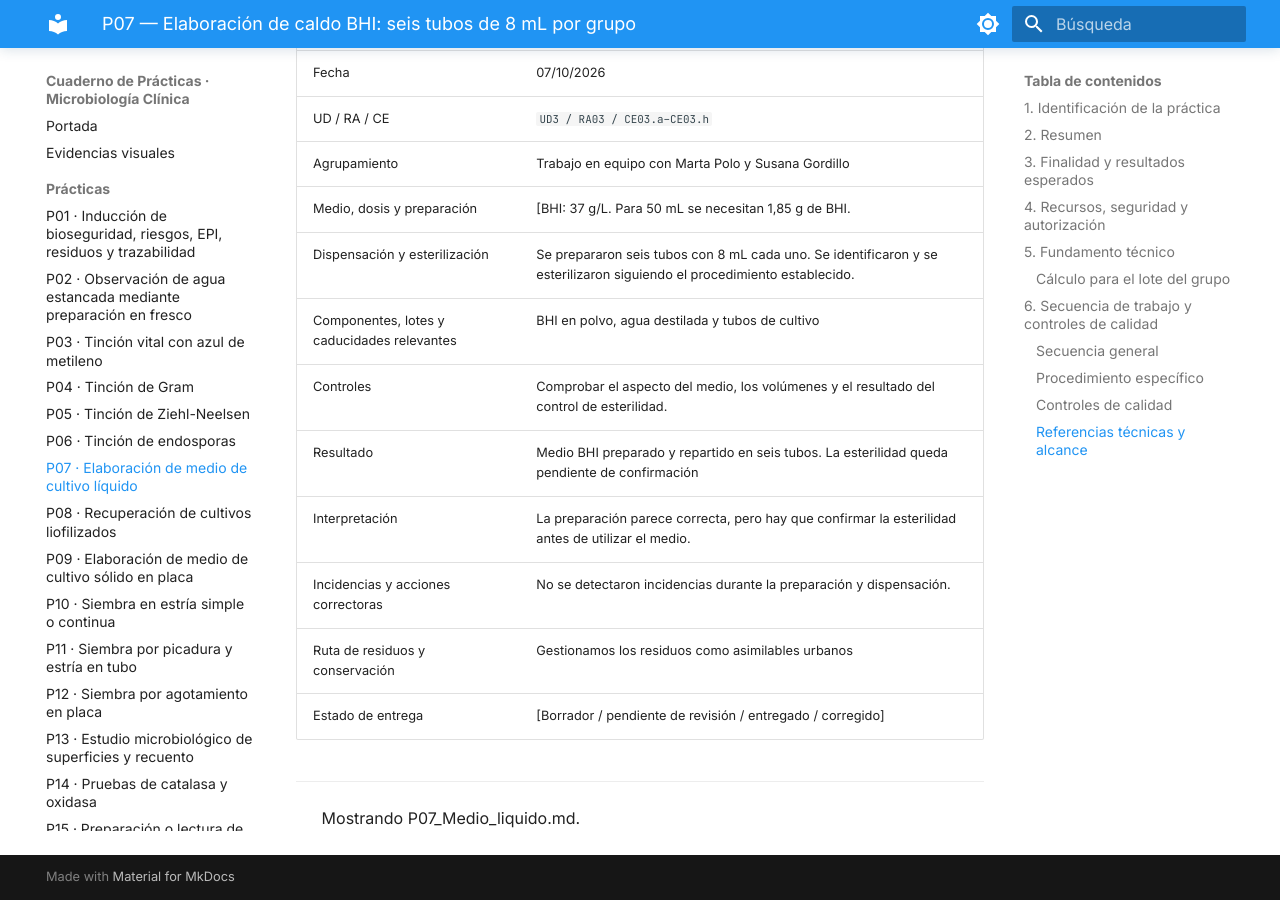
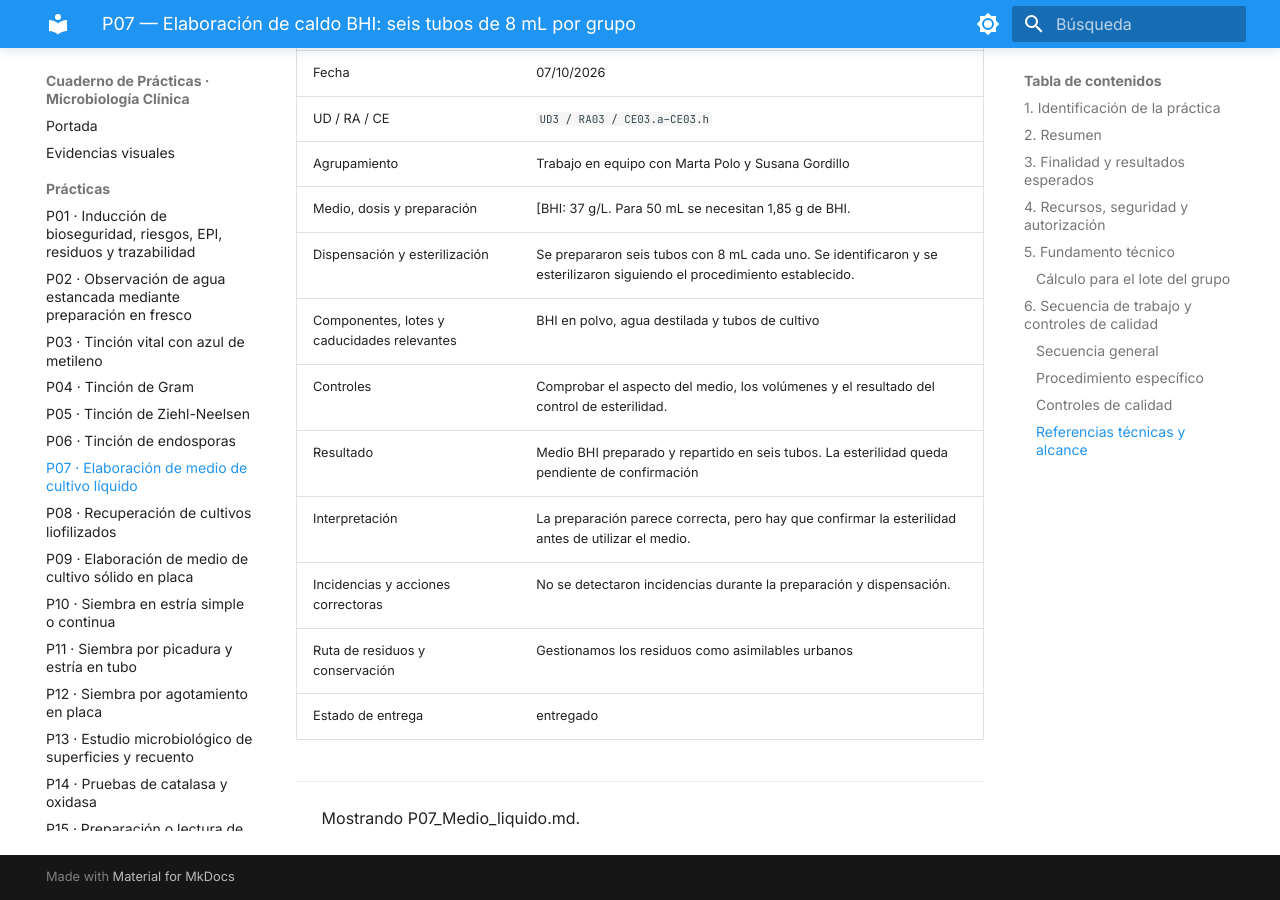
Before and after one commit to lloboc01-ai/Cuaderno-microbiolog-a-Leire-, an MkDocs documentation site: the page built from docs/practicas/P07_Medio_liquido.md, in a window 1280 px wide and 900 px high, scrolled down 15265 px. Built offline with MkDocs 1.6.1 and Material for MkDocs 9.7.7, drawn with Linux system fonts in a browser that asks for light colours.

Commit message:
Update P07_Medio_liquido.md

```diff
--- a/docs/practicas/P07_Medio_liquido.md
+++ b/docs/practicas/P07_Medio_liquido.md
@@ -266,7 +266,7 @@ Para preparar 150 tubos de 8 mL necesitaría 1200 mL de medio. Si la proporción
 | Interpretación | La preparación parece correcta, pero hay que confirmar la esterilidad antes de utilizar el medio. |
 | Incidencias y acciones correctoras | No se detectaron incidencias durante la preparación y dispensación. |
 | Ruta de residuos y conservación | Gestionamos los residuos como asimilables urbanos|
-| Estado de entrega | [Borrador / pendiente de revisión / entregado / corregido] |
+| Estado de entrega | entregado |
 
 ---
 Mostrando P07_Medio_liquido.md.
```
